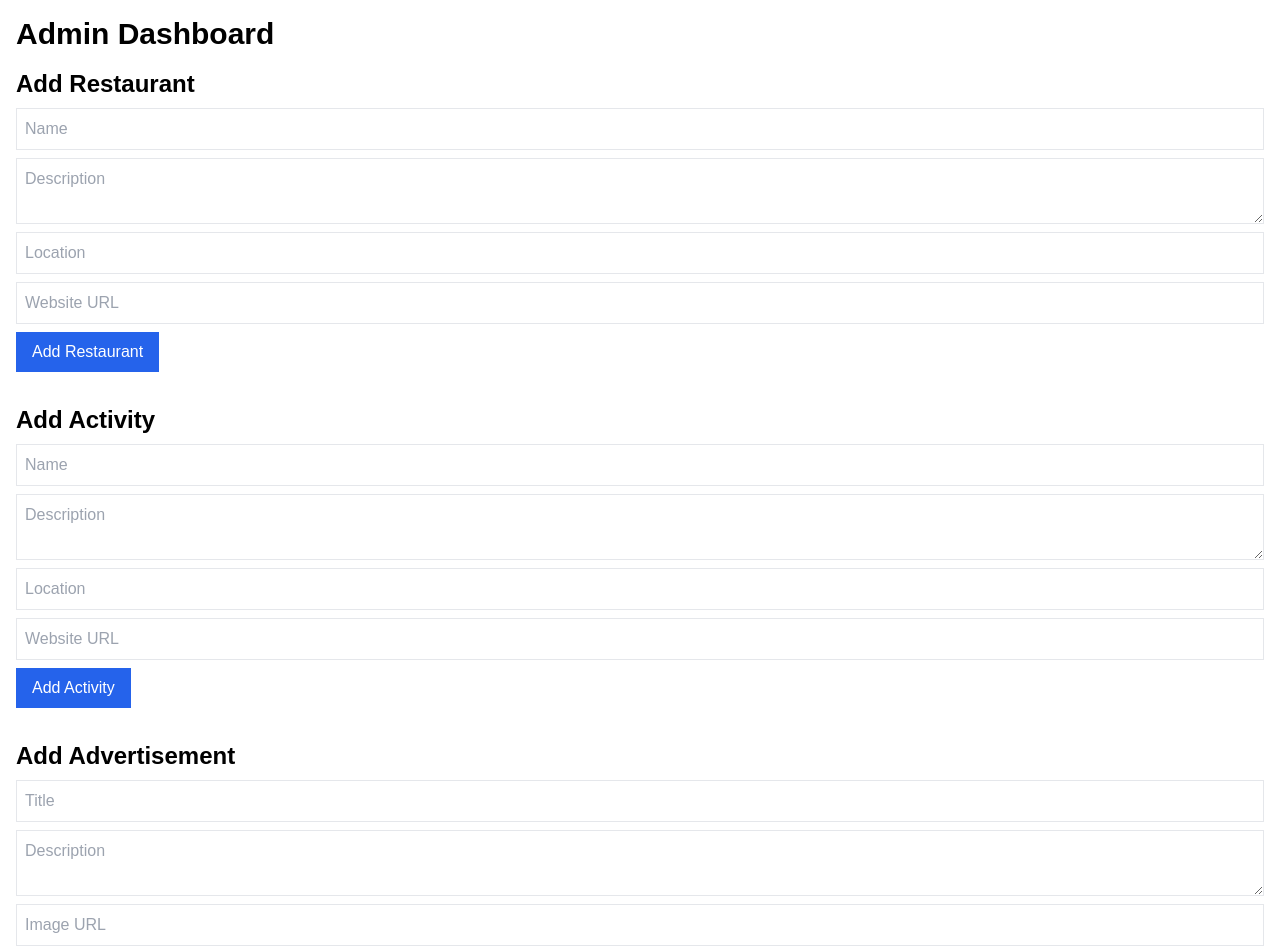
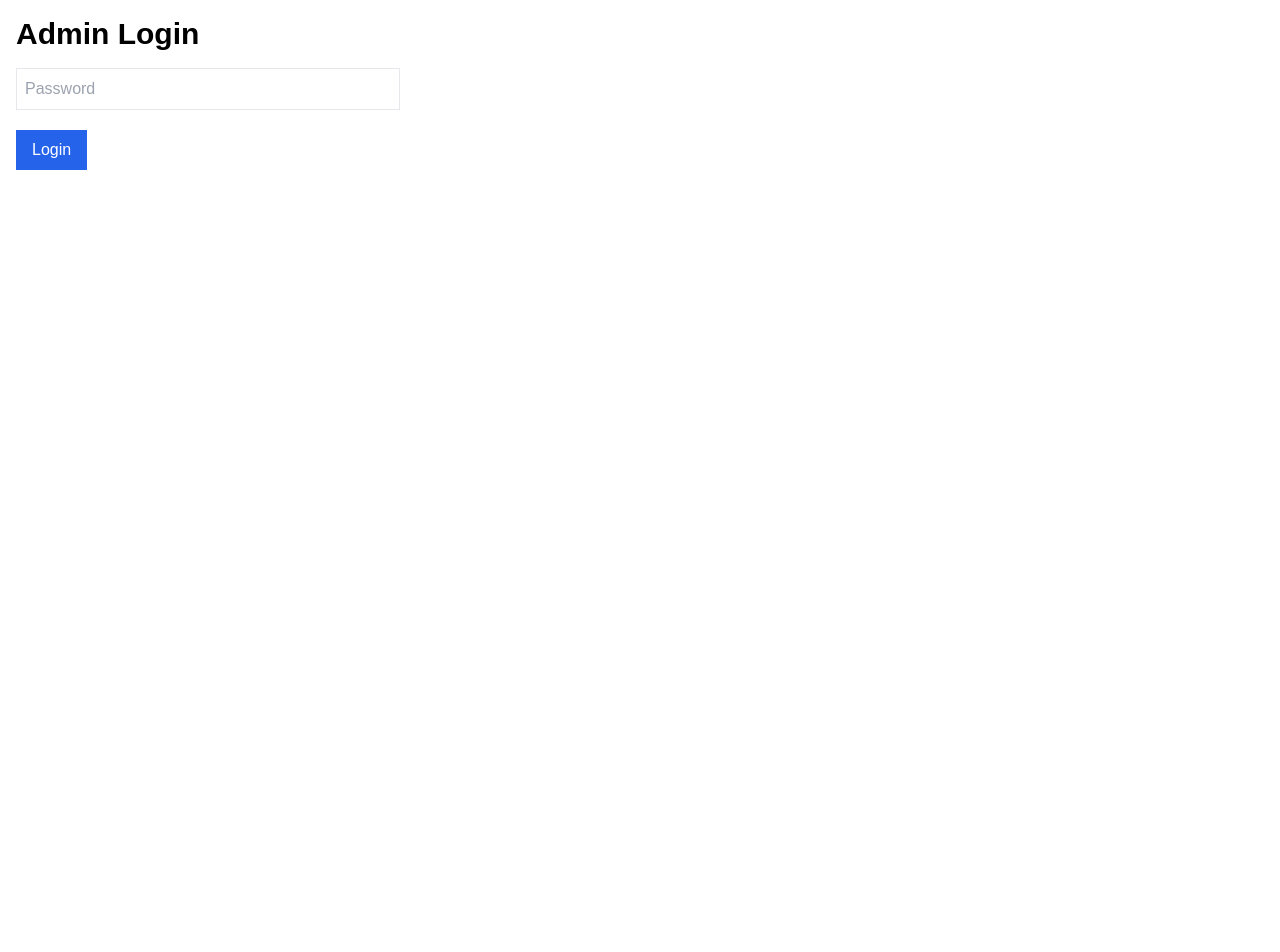
Before and after one commit to EthanZane25/roaringforkcontracting, a Next.js app in the folder aspen_site/: page /admin in a window 1280 px wide. Shown: the top 952 px of the page. After the commit the page ends 800 px from the top, so only its background shows below. Built offline with nearby package versions, Linux system fonts and the light colour scheme.

Commit message:
Update index.tsx

```diff
--- a/aspen_site/pages/admin/index.tsx
+++ b/aspen_site/pages/admin/index.tsx
@@ -1,9 +1,35 @@
-import { useState, FormEvent } from 'react';
-import InputField from '../../components/InputField';
-import TextAreaField from '../../components/TextAreaField';
+// aspen_site/pages/admin/index.tsx
+import { useState, useEffect, FormEvent } from "react";
+import InputField from "../../components/InputField";
+import TextAreaField from "../../components/TextAreaField";
 
-function isValidUrl(url: string) {
+type Restaurant = {
+  name: string;
+  description: string;
+  location: string;
+  url: string;
+};
+
+type Activity = {
+  name: string;
+  description: string;
+  location: string;
+  url: string;
+};
+
+type Ad = {
+  title: string;
+  description: string;
+  imageUrl: string;
+  link: string;
+};
+
+const TOKEN_KEY = "admin_token";
+
+function isValidUrl(url: string): boolean {
   try {
+    // Basic URL check; new URL() throws if invalid
+    // eslint-disable-next-line no-new
     new URL(url);
     return true;
   } catch {
@@ -11,104 +37,331 @@ function isValidUrl(url: string) {
   }
 }
 
-async function createItem(url: string, data: any) {
-  await fetch(url, {
-    method: 'POST',
-    headers: { 'Content-Type': 'application/json' },
+async function createItem<T extends object>(
+  url: string,
+  data: T,
+  token: string
+): Promise<void> {
+  const res = await fetch(url, {
+    method: "POST",
+    headers: {
+      "Content-Type": "application/json",
+      Authorization: `Bearer ${token}`,
+    },
     body: JSON.stringify(data),
   });
+  if (!res.ok) {
+    const msg = await res.text().catch(() => "");
+    throw new Error(
+      `Failed to create item (${res.status} ${res.statusText}) ${msg ? `- ${msg}` : ""}`
+    );
+  }
 }
 
 export default function Admin() {
-  const [restaurant, setRestaurant] = useState({ name: '', description: '', location: '', url: '' });
-  const [activity, setActivity] = useState({ name: '', description: '', location: '', url: '' });
-  const [ad, setAd] = useState({ title: '', description: '', imageUrl: '', link: '' });
-  const [restaurantError, setRestaurantError] = useState('');
-  const [activityError, setActivityError] = useState('');
-  const [adError, setAdError] = useState('');
+  const [restaurant, setRestaurant] = useState<Restaurant>({
+    name: "",
+    description: "",
+    location: "",
+    url: "",
+  });
+  const [activity, setActivity] = useState<Activity>({
+    name: "",
+    description: "",
+    location: "",
+    url: "",
+  });
+  const [ad, setAd] = useState<Ad>({
+    title: "",
+    description: "",
+    imageUrl: "",
+    link: "",
+  });
+
+  const [restaurantError, setRestaurantError] = useState("");
+  const [activityError, setActivityError] = useState("");
+  const [adError, setAdError] = useState("");
+  const [token, setToken] = useState<string | null>(null);
+  const [password, setPassword] = useState("");
+  const [busy, setBusy] = useState(false);
+
+  // Safely read token on client only
+  useEffect(() => {
+    if (typeof window !== "undefined") {
+      const stored = window.localStorage.getItem(TOKEN_KEY);
+      if (stored) setToken(stored);
+    }
+  }, []);
+
+  const handleLogin = async (e: FormEvent) => {
+    e.preventDefault();
+    if (!password) return;
+
+    setBusy(true);
+    try {
+      const res = await fetch("/api/login", {
+        method: "POST",
+        headers: { "Content-Type": "application/json" },
+        body: JSON.stringify({ password }),
+      });
+      if (!res.ok) {
+        const msg = await res.text().catch(() => "Invalid password");
+        throw new Error(msg || "Invalid password");
+      }
+      const data = (await res.json()) as { token: string };
+      if (!data?.token) throw new Error("No token returned");
+      setToken(data.token);
+      if (typeof window !== "undefined") {
+        window.localStorage.setItem(TOKEN_KEY, data.token);
+      }
+      setPassword("");
+    } catch (err: unknown) {
+      alert(err instanceof Error ? err.message : "Login failed");
+    } finally {
+      setBusy(false);
+    }
+  };
+
+  const handleLogout = () => {
+    setToken(null);
+    if (typeof window !== "undefined") {
+      window.localStorage.removeItem(TOKEN_KEY);
+    }
+  };
 
   const handleRestaurantSubmit = async (e: FormEvent) => {
     e.preventDefault();
     if (!restaurant.name || !restaurant.description || !restaurant.location || !restaurant.url) {
-      setRestaurantError('All fields are required');
+      setRestaurantError("All fields are required");
       return;
     }
     if (!isValidUrl(restaurant.url)) {
-      setRestaurantError('Website URL must be valid');
+      setRestaurantError("Website URL must be valid");
       return;
     }
-    setRestaurantError('');
-    await createItem('/api/restaurants', restaurant);
-    alert('Restaurant created');
+    if (!token) {
+      setRestaurantError("You must be logged in");
+      return;
+    }
+    setRestaurantError("");
+    try {
+      await createItem("/api/restaurants", restaurant, token);
+      alert("Restaurant created");
+      setRestaurant({ name: "", description: "", location: "", url: "" });
+    } catch (err: unknown) {
+      setRestaurantError(err instanceof Error ? err.message : "Failed to create restaurant");
+    }
   };
 
   const handleActivitySubmit = async (e: FormEvent) => {
     e.preventDefault();
     if (!activity.name || !activity.description || !activity.location || !activity.url) {
-      setActivityError('All fields are required');
+      setActivityError("All fields are required");
       return;
     }
     if (!isValidUrl(activity.url)) {
-      setActivityError('Website URL must be valid');
+      setActivityError("Website URL must be valid");
       return;
     }
-    setActivityError('');
-    await createItem('/api/activities', activity);
-    alert('Activity created');
+    if (!token) {
+      setActivityError("You must be logged in");
+      return;
+    }
+    setActivityError("");
+    try {
+      await createItem("/api/activities", activity, token);
+      alert("Activity created");
+      setActivity({ name: "", description: "", location: "", url: "" });
+    } catch (err: unknown) {
+      setActivityError(err instanceof Error ? err.message : "Failed to create activity");
+    }
   };
 
   const handleAdSubmit = async (e: FormEvent) => {
     e.preventDefault();
     if (!ad.title || !ad.description || !ad.imageUrl || !ad.link) {
-      setAdError('All fields are required');
+      setAdError("All fields are required");
       return;
     }
     if (!isValidUrl(ad.imageUrl) || !isValidUrl(ad.link)) {
-      setAdError('Image URL and Link must be valid URLs');
+      setAdError("Image URL and Link must be valid URLs");
       return;
     }
-    setAdError('');
-    await createItem('/api/advertisements', ad);
-    alert('Advertisement created');
+    if (!token) {
+      setAdError("You must be logged in");
+      return;
+    }
+    setAdError("");
+    try {
+      await createItem("/api/advertisements", ad, token);
+      alert("Advertisement created");
+      setAd({ title: "", description: "", imageUrl: "", link: "" });
+    } catch (err: unknown) {
+      setAdError(err instanceof Error ? err.message : "Failed to create advertisement");
+    }
   };
+
+  if (!token) {
+    return (
+      <div className="container mx-auto p-4">
+        <h1 className="text-3xl font-bold mb-4">Admin Login</h1>
+        <form onSubmit={handleLogin} className="max-w-sm space-y-3">
+          {/* Ensure your InputField forwards type, value, onChange, required */}
+          <InputField
+            type="password"
+            placeholder="Password"
+            value={password}
+            onChange={(e: React.ChangeEvent<HTMLInputElement>) => setPassword(e.target.value)}
+            required
+          />
+          <button
+            type="submit"
+            className="px-4 py-2 bg-blue-600 text-white disabled:opacity-60"
+            disabled={busy}
+          >
+            {busy ? "Logging in…" : "Login"}
+          </button>
+        </form>
+      </div>
+    );
+  }
 
   return (
     <div className="container mx-auto p-4">
-      <h1 className="text-3xl font-bold mb-4">Admin Dashboard</h1>
+      <div className="flex justify-between items-center mb-6">
+        <h1 className="text-3xl font-bold">Admin Dashboard</h1>
+        <button onClick={handleLogout} className="px-4 py-2 bg-gray-600 text-white">
+          Logout
+        </button>
+      </div>
 
-      <section className="mb-8">
+      <section className="mb-10">
         <h2 className="text-2xl font-semibold mb-2">Add Restaurant</h2>
-        <form onSubmit={handleRestaurantSubmit}>
-          <InputField placeholder="Name" value={restaurant.name} onChange={e => setRestaurant({ ...restaurant, name: e.target.value })} required />
-          <TextAreaField placeholder="Description" value={restaurant.description} onChange={e => setRestaurant({ ...restaurant, description: e.target.value })} required />
-          <InputField placeholder="Location" value={restaurant.location} onChange={e => setRestaurant({ ...restaurant, location: e.target.value })} required />
-          <InputField type="url" placeholder="Website URL" value={restaurant.url} onChange={e => setRestaurant({ ...restaurant, url: e.target.value })} required />
-          {restaurantError && <p className="text-red-600 mb-2">{restaurantError}</p>}
-          <button type="submit" className="px-4 py-2 bg-blue-600 text-white">Add Restaurant</button>
+        <form onSubmit={handleRestaurantSubmit} className="space-y-3">
+          <InputField
+            placeholder="Name"
+            value={restaurant.name}
+            onChange={(e: React.ChangeEvent<HTMLInputElement>) =>
+              setRestaurant({ ...restaurant, name: e.target.value })
+            }
+            required
+          />
+          <TextAreaField
+            placeholder="Description"
+            value={restaurant.description}
+            onChange={(e: React.ChangeEvent<HTMLTextAreaElement>) =>
+              setRestaurant({ ...restaurant, description: e.target.value })
+            }
+            required
+          />
+          <InputField
+            placeholder="Location"
+            value={restaurant.location}
+            onChange={(e: React.ChangeEvent<HTMLInputElement>) =>
+              setRestaurant({ ...restaurant, location: e.target.value })
+            }
+            required
+          />
+          <InputField
+            type="url"
+            placeholder="Website URL"
+            value={restaurant.url}
+            onChange={(e: React.ChangeEvent<HTMLInputElement>) =>
+              setRestaurant({ ...restaurant, url: e.target.value })
+            }
+            required
+          />
+          {restaurantError && <p className="text-red-600">{restaurantError}</p>}
+          <button type="submit" className="px-4 py-2 bg-blue-600 text-white">
+            Add Restaurant
+          </button>
         </form>
       </section>
 
-      <section className="mb-8">
+      <section className="mb-10">
         <h2 className="text-2xl font-semibold mb-2">Add Activity</h2>
-        <form onSubmit={handleActivitySubmit}>
-          <InputField placeholder="Name" value={activity.name} onChange={e => setActivity({ ...activity, name: e.target.value })} required />
-          <TextAreaField placeholder="Description" value={activity.description} onChange={e => setActivity({ ...activity, description: e.target.value })} required />
-          <InputField placeholder="Location" value={activity.location} onChange={e => setActivity({ ...activity, location: e.target.value })} required />
-          <InputField type="url" placeholder="Website URL" value={activity.url} onChange={e => setActivity({ ...activity, url: e.target.value })} required />
-          {activityError && <p className="text-red-600 mb-2">{activityError}</p>}
-          <button type="submit" className="px-4 py-2 bg-blue-600 text-white">Add Activity</button>
+        <form onSubmit={handleActivitySubmit} className="space-y-3">
+          <InputField
+            placeholder="Name"
+            value={activity.name}
+            onChange={(e: React.ChangeEvent<HTMLInputElement>) =>
+              setActivity({ ...activity, name: e.target.value })
+            }
+            required
+          />
+          <TextAreaField
+            placeholder="Description"
+            value={activity.description}
+            onChange={(e: React.ChangeEvent<HTMLTextAreaElement>) =>
+              setActivity({ ...activity, description: e.target.value })
+            }
+            required
+          />
+          <InputField
+            placeholder="Location"
+            value={activity.location}
+            onChange={(e: React.ChangeEvent<HTMLInputElement>) =>
+              setActivity({ ...activity, location: e.target.value })
+            }
+            required
+          />
+          <InputField
+            type="url"
+            placeholder="Website URL"
+            value={activity.url}
+            onChange={(e: React.ChangeEvent<HTMLInputElement>) =>
+              setActivity({ ...activity, url: e.target.value })
+            }
+            required
+          />
+          {activityError && <p className="text-red-600">{activityError}</p>}
+          <button type="submit" className="px-4 py-2 bg-blue-600 text-white">
+            Add Activity
+          </button>
         </form>
       </section>
 
-      <section>
+      <section className="mb-10">
         <h2 className="text-2xl font-semibold mb-2">Add Advertisement</h2>
-        <form onSubmit={handleAdSubmit}>
-          <InputField placeholder="Title" value={ad.title} onChange={e => setAd({ ...ad, title: e.target.value })} required />
-          <TextAreaField placeholder="Description" value={ad.description} onChange={e => setAd({ ...ad, description: e.target.value })} required />
-          <InputField type="url" placeholder="Image URL" value={ad.imageUrl} onChange={e => setAd({ ...ad, imageUrl: e.target.value })} required />
-          <InputField type="url" placeholder="Link" value={ad.link} onChange={e => setAd({ ...ad, link: e.target.value })} required />
-          {adError && <p className="text-red-600 mb-2">{adError}</p>}
-          <button type="submit" className="px-4 py-2 bg-blue-600 text-white">Add Advertisement</button>
+        <form onSubmit={handleAdSubmit} className="space-y-3">
+          <InputField
+            placeholder="Title"
+            value={ad.title}
+            onChange={(e: React.ChangeEvent<HTMLInputElement>) =>
+              setAd({ ...ad, title: e.target.value })
+            }
+            required
+          />
+          <TextAreaField
+            placeholder="Description"
+            value={ad.description}
+            onChange={(e: React.ChangeEvent<HTMLTextAreaElement>) =>
+              setAd({ ...ad, description: e.target.value })
+            }
+            required
+          />
+          <InputField
+            type="url"
+            placeholder="Image URL"
+            value={ad.imageUrl}
+            onChange={(e: React.ChangeEvent<HTMLInputElement>) =>
+              setAd({ ...ad, imageUrl: e.target.value })
+            }
+            required
+          />
+          <InputField
+            type="url"
+            placeholder="Link"
+            value={ad.link}
+            onChange={(e: React.ChangeEvent<HTMLInputElement>) =>
+              setAd({ ...ad, link: e.target.value })
+            }
+            required
+          />
+          {adError && <p className="text-red-600">{adError}</p>}
+          <button type="submit" className="px-4 py-2 bg-blue-600 text-white">
+            Add Advertisement
+          </button>
         </form>
       </section>
     </div>
```
